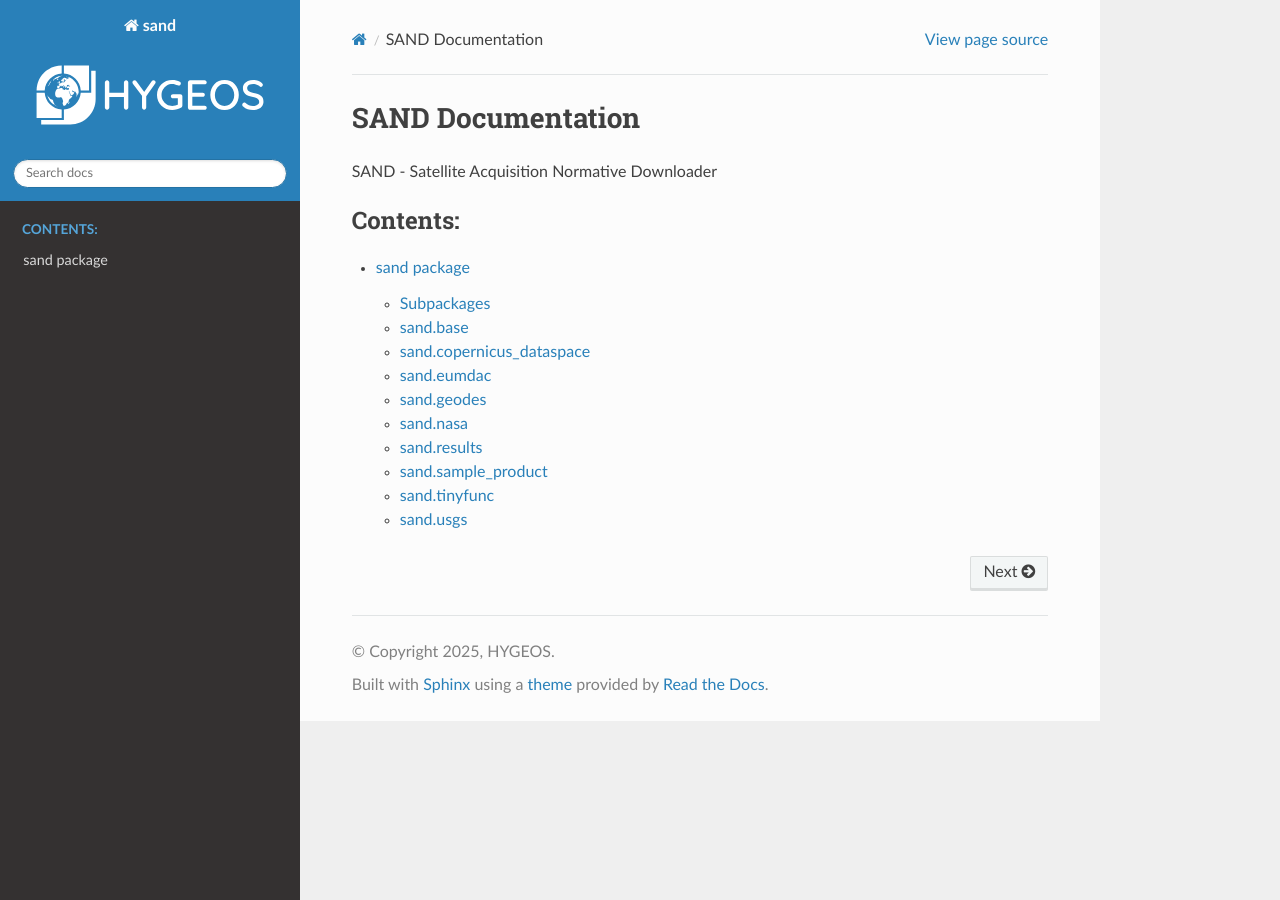
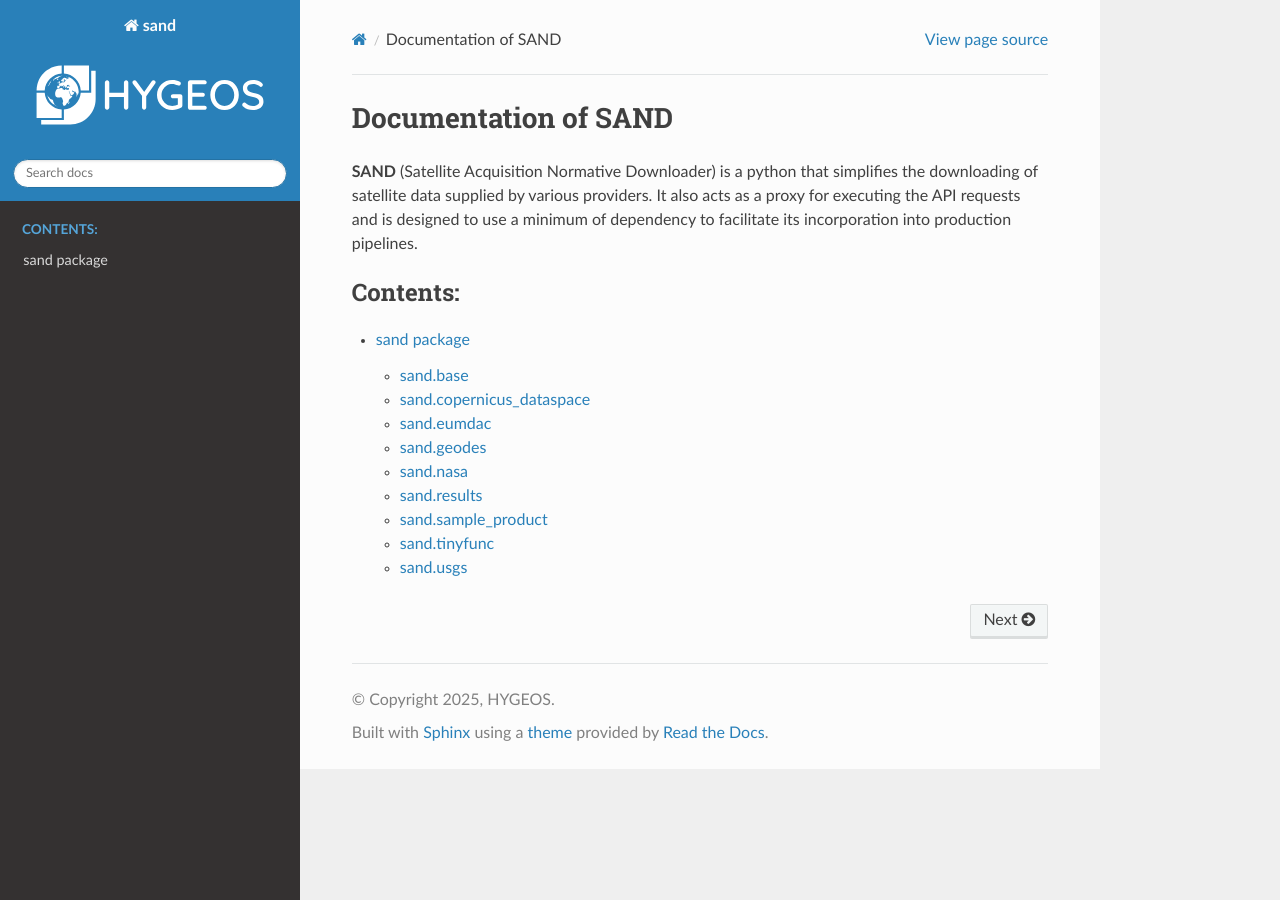
Before and after one commit to hygeos/SAND, a Sphinx documentation site: the page built from docs/source/index.rst, in a window 1280 px wide. Built offline with Sphinx 7.4.7 and the Read the Docs theme 3.1.0, drawn with Linux system fonts in a browser that asks for light colours.

Commit message:
Docs: generate a page for each module

```diff
--- a/docs/source/conf.py
+++ b/docs/source/conf.py
@@ -1,3 +1,6 @@
+import os
+import sys
+sys.path.insert(0, os.path.abspath('..'))
 import os
 import sys
 sys.path.insert(0, os.path.abspath('..'))
@@ -36,4 +39,6 @@
 html_theme = 'sphinx_rtd_theme'
 html_logo = '_static/logo.svg'
 html_css_files = ['custom.css']
+html_logo = '_static/logo.svg'
+html_css_files = ['custom.css']
 html_static_path = ['_static']
--- a/docs/source/index.rst
+++ b/docs/source/index.rst
@@ -1,7 +1,8 @@
-SAND Documentation
+Documentation of SAND
 ==================
 
-SAND - Satellite Acquisition Normative Downloader
+**SAND** (Satellite Acquisition Normative Downloader) is a python that simplifies the downloading of satellite data supplied by various providers.
+It also acts as a proxy for executing the API requests and is designed to use a minimum of dependency to facilitate its incorporation into production pipelines.
 
 .. toctree::
    :maxdepth: 2
--- a/docs/source/sand.collections.rst
+++ /dev/null
@@ -1,2 +0,0 @@
-sand.collections package
-========================
--- a/pyproject.toml
+++ b/pyproject.toml
@@ -3,7 +3,7 @@
 version = "2.0.4"
 description = "SAND - Satellite Acquisition Normative Downloader"
 authors = [{name = "HYGEOS team"}]
-requires-python = ">=3.10"
+requires-python = ">=3.10,<3.14"
 readme = "README.md"
 dependencies = [
     "numpy",
```
Also changed, not shown: docs/source/sand.base.rst (added, +7 -0 lines), docs/source/sand.copernicus_dataspace.rst (added, +7 -0 lines), docs/source/sand.eumdac.rst (added, +7 -0 lines), docs/source/sand.geodes.rst (added, +7 -0 lines), docs/source/sand.nasa.rst (added, +7 -0 lines), docs/source/sand.results.rst (added, +7 -0 lines), docs/source/sand.rst (+9 -77 lines), docs/source/sand.sample_product.rst (added, +7 -0 lines), docs/source/sand.tinyfunc.rst (added, +7 -0 lines), docs/source/sand.usgs.rst (added, +7 -0 lines), 1 other file.
